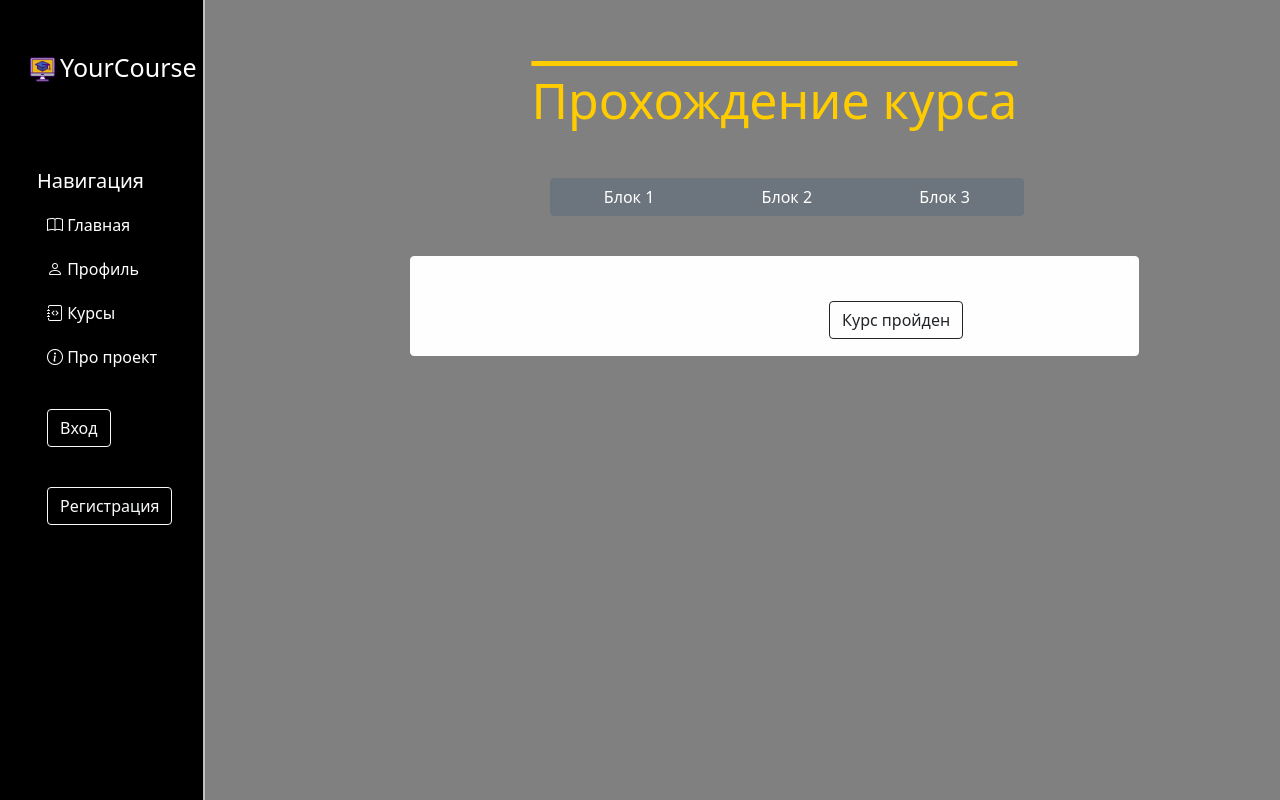
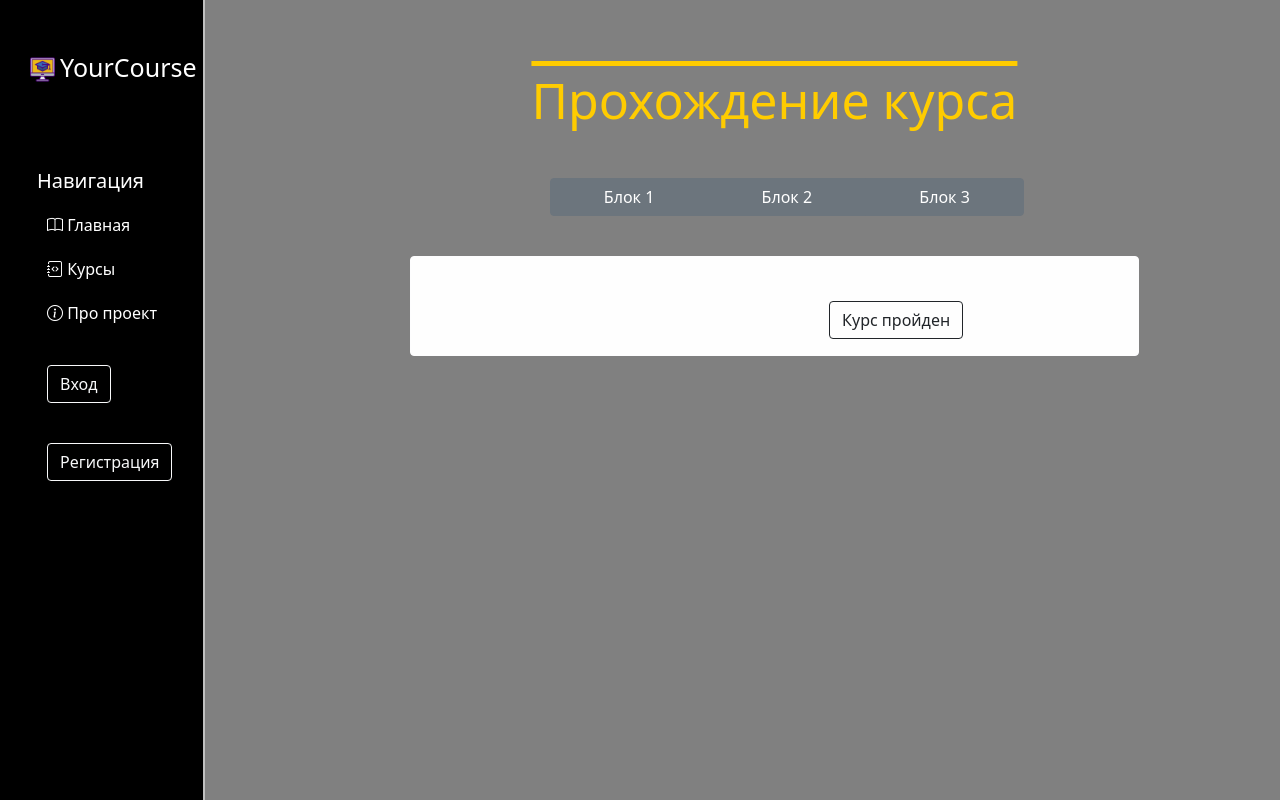
Before and after one commit to kate-sorokinaa/Automated-Learning-System, a Django app: page /courses/learn/ in a window 1280 px wide. Run offline with Django 4.2, Linux system fonts and the light colour scheme.

Commit message:
Improved menu

```diff
--- a/main/templates/main/layout.html
+++ b/main/templates/main/layout.html
@@ -18,8 +18,7 @@
         <h3>Навигация</h3>
         <ul>
             <a href="{% url 'home' %}"><li><i class="bi bi-book"></i> Главная</li></a>
-            <a href="{% url 'home' %}"><li><i class="bi bi-person"></i> Профиль</li></a>
-            <a href="{% url 'home' %}"><li><i class="bi bi-journal-code"></i> Курсы</li></a>
+            <a href="{% url 'courses' %}"><li><i class="bi bi-journal-code"></i> Курсы</li></a>
             <a href="{% url 'about' %}"><li><i class="bi bi-info-circle"></i> Про проект</li></a>
             <a href="{% url 'login' %}"><li><button class="btn btn-outline-light">Вход</button></li></a>
             <a href="{% url 'register' %}"><li><button class="btn btn-outline-light">Регистрация</button></li></a>
--- a/main/urls.py
+++ b/main/urls.py
@@ -1,11 +1,12 @@
 from django.urls import path
+
+import courses.views
 from . import views
 
 urlpatterns = [
     path('', views.index, name='home'),
     path('about/', views.about, name='about'),
-    path('courses/', views.about, name='courses'),
-    path('profile/', views.about, name='profile'),
+    path('courses/', courses.views.courses_home, name='courses'),
     path('login/', views.user_login, name='login'),
     path('register/', views.RegisterFormView.as_view(), name='register'),
 ]
```
Also changed, not shown: 1 other file.
